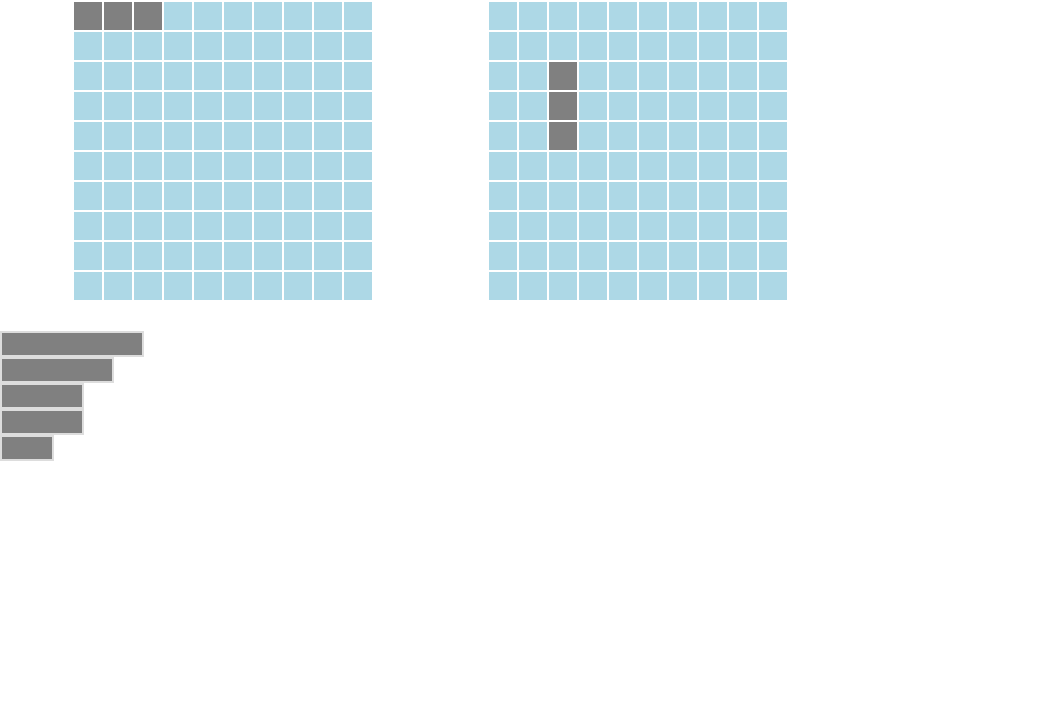
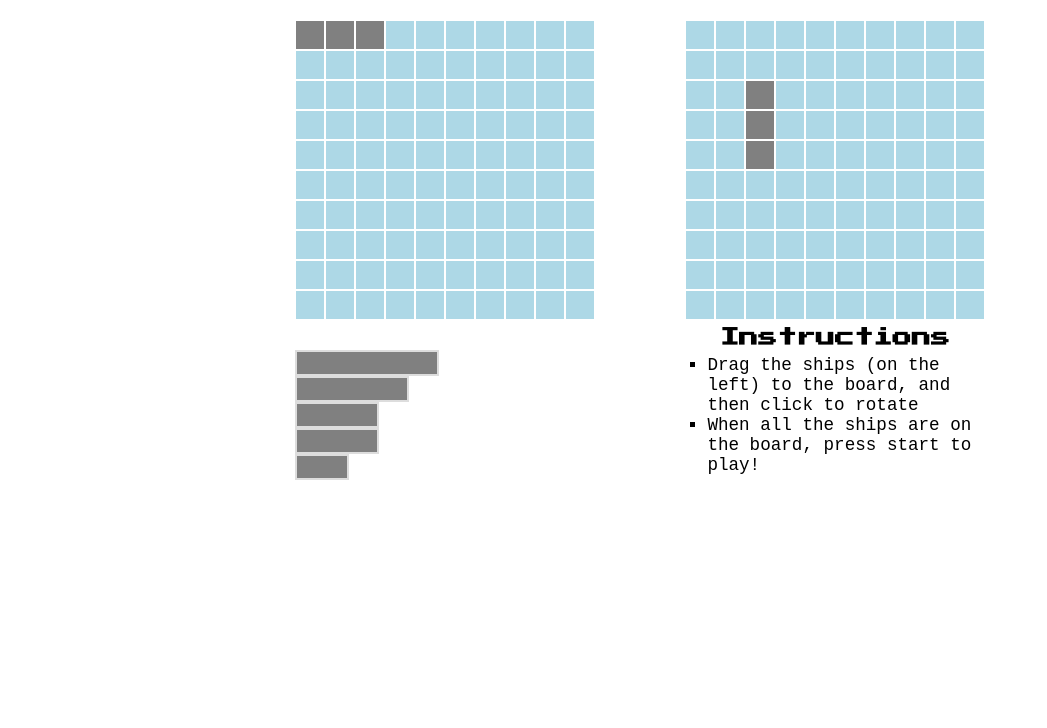
Before and after one commit to jacob-guerrero/odin-battleship, a website built with webpack: page dist/index.html in a window 1280 px wide. Shown: the part 72-800 px from the top of the page, without its empty margins (0-1047 px from the left). Built offline with Linux system fonts and the light colour scheme.

Commit message:
Change game style and add instructions

```diff
--- a/src/scripts/mainLoop.js
+++ b/src/scripts/mainLoop.js
@@ -152,7 +152,11 @@ const removePrevCoords = (ship, xCoord, yCoord, isVertical) => {
 // target elements with the "draggable" class
 interact(".draggable").draggable({
   // enable inertial throwing
-  inertia: true,
+  inertia: {
+    resistance: 50,       // Lower resistance for slower speed
+    minSpeed: 200, // Adjust the maximum speed
+    endSpeed: 100,           // Adjust the minimum speed
+  },
   // keep the element within the area of it's parent
   modifiers: [
     interact.modifiers.restrictRect({
@@ -180,7 +184,7 @@ interact(".draggable").draggable({
 
       console.log("x: " + Math.floor(yCoord / cellSize));
       console.log("y: " + Math.floor(xCoord / cellSize));
-      console.log(draggableRight, dropzoneDivRight + (cellSize/2))
+      console.log(xCoord, yCoord)
 
       const isVertical = !event.target.classList.contains("horizontal");
 
--- a/src/styles/style.css
+++ b/src/styles/style.css
@@ -1,3 +1,5 @@
+@import url('https://fonts.googleapis.com/css2?family=Press+Start+2P&family=Roboto+Mono&display=swap');
+
 html {
   -webkit-box-sizing: border-box;
   -moz-box-sizing: border-box;
@@ -15,6 +17,9 @@ html, body {
   font-family: 'Segoe UI', Tahoma, Geneva, Verdana, sans-serif;
   width: 100%;
   height: 100%;
+  display: grid;
+  grid-template-rows: max-content 1fr;
+  grid-template-columns: 1fr;
 }
 .game-board, .cell {
   box-sizing: border-box;
@@ -24,19 +29,54 @@ h1, h2, h3, p {
 }
 
 .main-title {
+  font-family: 'Press Start 2P', sans-serif, system-ui;
+  padding: 30px;
   text-align: center;
 }
 
 .container {
   display: grid;
-  grid-template-columns: repeat(2, 1fr); /* Adjust based on the board size */
-  justify-items: center;
-  margin: 30px;
-  gap: 30px;
+  grid-template-columns: minmax(0px, 30px) 300px minmax(30px, 90px) 300px minmax(0px, 30px); /* Adjust based on the board size */
+  grid-template-rows: 1fr 180px;
+  margin: 0 30px;
   max-width: 800px;
+  height: max-content;
+  justify-self: center;
+}
+#player1-board {
+  grid-column: 2;
+}
+#player2-board {
+  grid-column-start: 4;
 }
 .ship-container {
+  grid-row-start: 2;
+  grid-column-start: 2;
+  display: grid;
+  grid-template-columns: minmax(0px, 30px) 1fr;
   position: relative;
+  max-width: 800px;
+  height: auto;
+  margin-top: 30px;
+}
+.instructions-container {
+  grid-row-start: 2;
+  grid-column-start: 4;
+}
+.instructions-title {
+  margin: 8px 0;
+  font-family: 'Press Start 2P', sans-serif, system-ui;
+  font-size: 1.2rem;
+  text-align: center;
+}
+.instructions-text {
+  list-style-type: square;
+  margin: 0;
+  padding: 0 0 0 1.4rem;
+}
+.instructions-text li {
+  font-family: monospace, sans-serif, system-ui;
+  font-size: 1.1rem;
 }
 
 /* Gameboard */
```
Also changed, not shown: dist/index.html, dist/main.js. Lines whose indentation alone changed are shown as unchanged.
